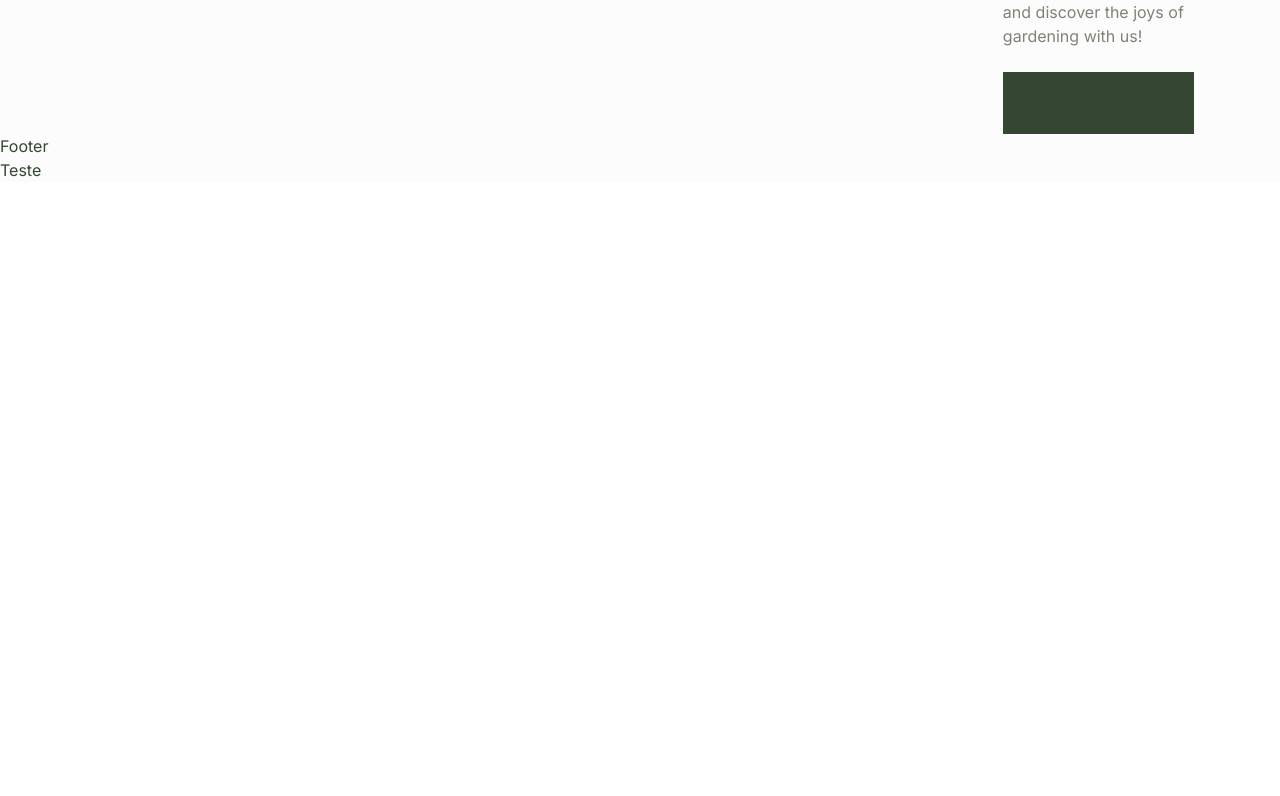
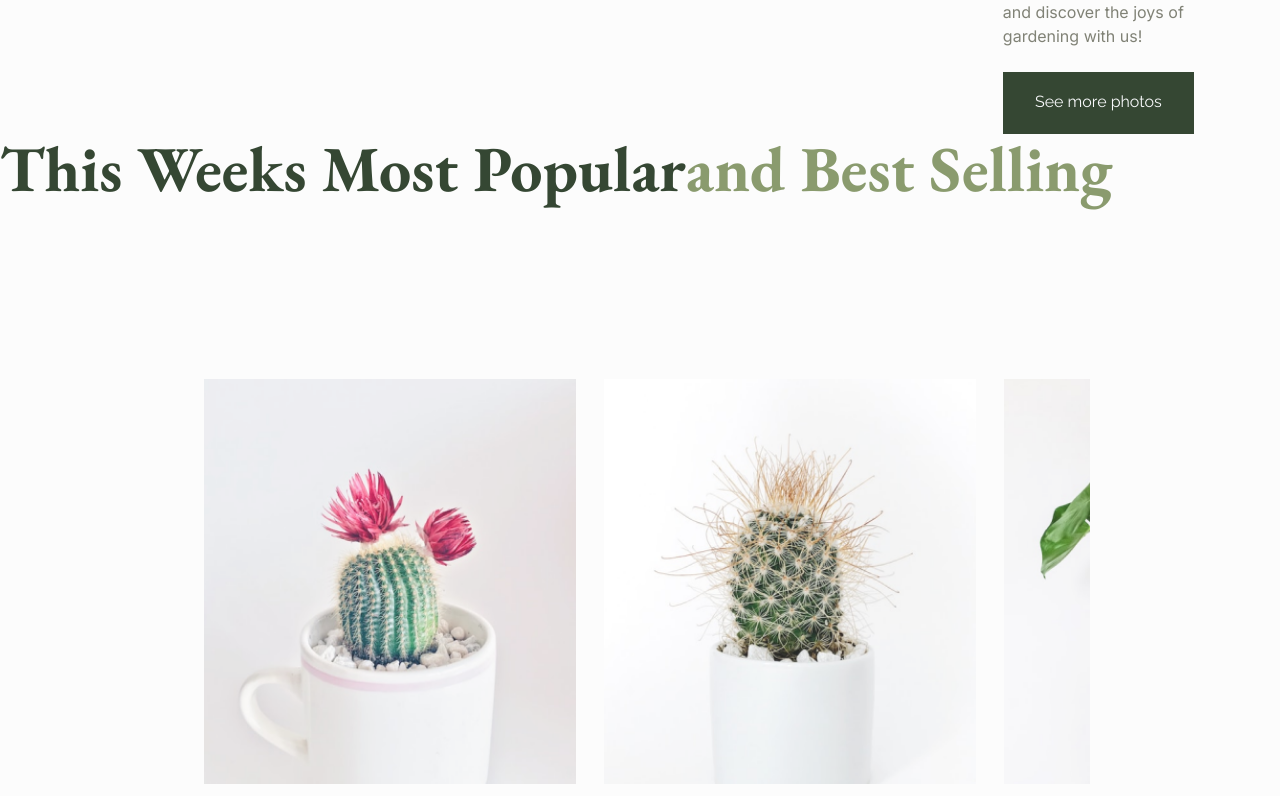
Before and after one commit to maytearaujo/plant-peace, a React (Vite) app: page / in a window 1280 px wide. Shown: the part 1364-2160 px from the top of the page. Before the commit the page ends 1546 px from the top, so only its background shows below. Built offline with nearby package versions, Linux system fonts and the light colour scheme; the HTML template or start-up script is replaced by a standard one; a web font is replaced by a local one.

Commit message:
feat: acrescentando most popular e in sale

```diff
--- /dev/null
+++ b/src/components/InSale.tsx
@@ -0,0 +1,5 @@
+import { motion }from 'framer-motion'
+
+
+
+export default InSale;
--- /dev/null
+++ b/src/components/MostPopular.tsx
@@ -0,0 +1,45 @@
+import { useState, useEffect, useRef } from 'react'
+import '../../src/components/Popular.css'
+import { motion } from 'framer-motion'
+
+import photo1 from '../../src/assets/home/3this/photo 1.png';
+import photo2 from '../../src/assets/home/3this/Photo 2.png';
+import photo3 from '../../src/assets/home/3this/Photo 3.png';
+import photo4 from '../../src/assets/home/3this/Photo 4.png';
+import photo5 from '../../src/assets/home/3this/Photo 4.png';
+import photo6 from '../../src/assets/home/3this/Photo 4.png';
+import photo7 from '../../src/assets/home/3this/Photo 4.png';
+
+
+const images = [photo1, photo2, photo3, photo4, photo5, photo6, photo7]
+
+function MostPopular() {
+  const carrossel = useRef<HTMLDivElement>(null);
+  const [width, setWidth] = useState(0)
+
+  useEffect(() => {
+    let carrosselWidth = carrossel.current?.scrollWidth;
+    if (carrosselWidth) {
+      setWidth(carrosselWidth - (carrossel.current?.offsetWidth || 0))
+    }
+  }, [])
+
+  return (
+    <div className='Popular'>
+      <motion.div ref={carrossel} className='carrossel' whileTap={{ cursor: "grabbing" }}>
+        <motion.div className='inner flex max-w-[900px]' drag='x' dragConstraints={{ right: 0 }}>
+
+          {images.map(image => (
+            <motion.div className="item" key={image}>
+              <img src={image} width="700px" alt="Plants" />
+            </motion.div>
+
+          ))}
+        </motion.div>
+      </motion.div>
+
+    </div>
+  )
+}
+
+export default MostPopular
--- /dev/null
+++ b/src/components/Popular.css
@@ -0,0 +1,30 @@
+.Popular {
+    width: 100%;
+    max-width: 900px;
+    margin: 0 auto;
+    min-height: 100vh;
+    display: flex;
+    align-items: center;
+    justify-content: center;
+}
+
+.inner{
+    display: flex;
+}
+
+.item{
+    min-height: 300px;
+    min-width: 400px;
+    padding: 14px;
+}
+
+.item img{
+    width: 100%;
+    height: 90%;
+    pointer-events: none;
+}
+
+.carrossel{
+    cursor: grab;
+    overflow: hidden;
+}
--- a/src/pages/Home.tsx
+++ b/src/pages/Home.tsx
@@ -1,5 +1,7 @@
 import Button from '../components/Button';
 import CardHome from '../components/CardHome';
+import MostPopular from '../components/MostPopular';
+import InSale from '../components/InSale';
 
 const Home = () => {
   const cardsData = [
@@ -34,12 +36,23 @@ const Home = () => {
           <div className='flex flex-col px-16 pt-10 lg:pt-16 lg:w-1/2'>
             <img className='justify-center items-center' src="/src/assets/home/2steps/Rectangle 34.png" alt="plants" />
             <p className='mt-4 mb-6 text-secondarySecondary'>Our website offers a wide array of stunning plants, ranging from vibrant flowers to lush indoor foliage, allowing you to create your very own green oasis. In addition to our extensive plant selection, we also provide gardening kits and fertilizers to equip you with everything you need to nurture your plants and achieve gardening success. But we don't stop there! We believe that knowledge is the key to a thriving garden, so we offer a wealth of information and resources on gardening techniques, plant care tips, and landscaping ideas. Whether you're a seasoned gardener or just starting your green journey, our goal is to inspire and support you every step of the way. Get ready to explore our virtual garden and discover the joys of gardening with us!</p>
-            <Button label='See more photos' />
+            <Button>
+              <span> See more photos </span>
+              </Button>
           </div>
         </div>
 
       </div>
-    </div>
+
+
+        <div>
+        <h1 className='font-ebGaramond font-bold text-64 text-primaryLunarGreen capitalize'>This weeks most popular<span className='text-primaryAvacado'>and best selling</span></h1>
+        <MostPopular/>
+        <h1 className='font-ebGaramond font-bold text-64 text-primaryLunarGreen capitalize'>Plants<span className='text-primaryAvacado'>in sale</span></h1>
+        </div>
+
+</div>
+
   )
 }
 
```
